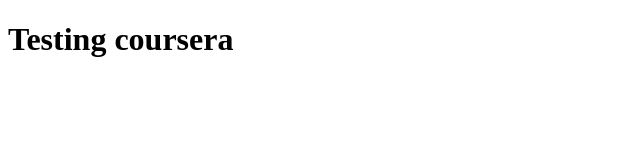
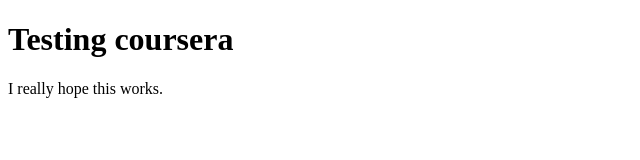
Before and after one commit to TarunTikkoo/coursera-test, a plain HTML site: page site/index.html in a window 1280 px wide. Shown: the whole page, without its empty margins (0-640 px from the left). Drawn offline with Linux system fonts and the light colour scheme.

Commit message:
small addition

```diff
--- a/site/index.html
+++ b/site/index.html
@@ -6,5 +6,6 @@
   </head>
   <body>
     <h1>Testing coursera</h1>
+    <p>I really hope this works.</p>
   </body>
 </html>
```
